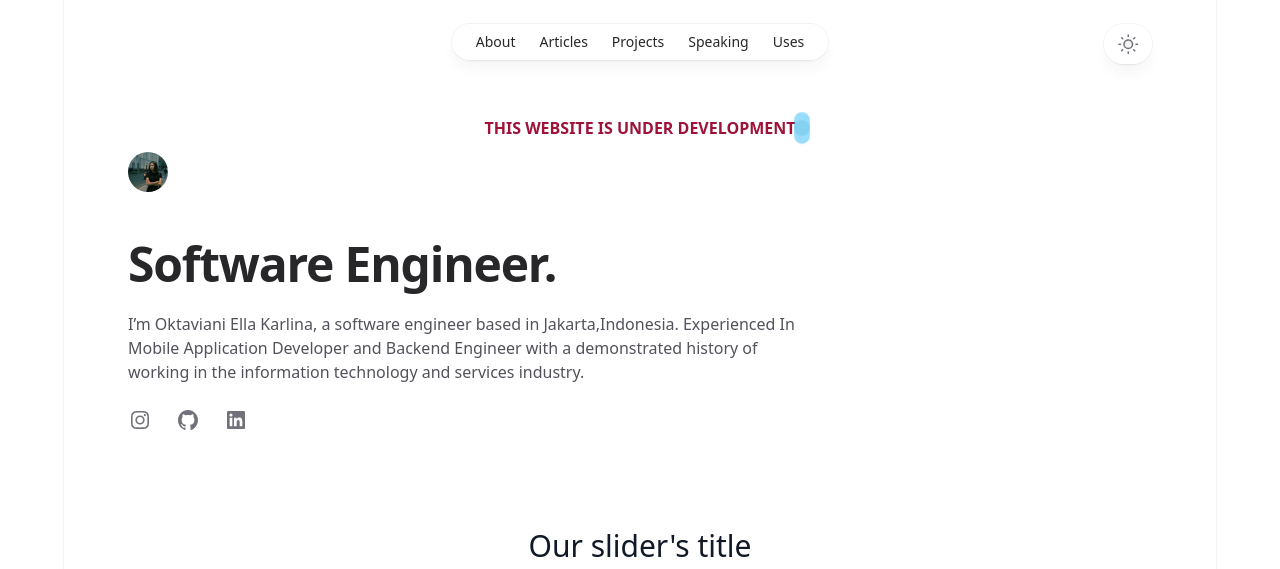
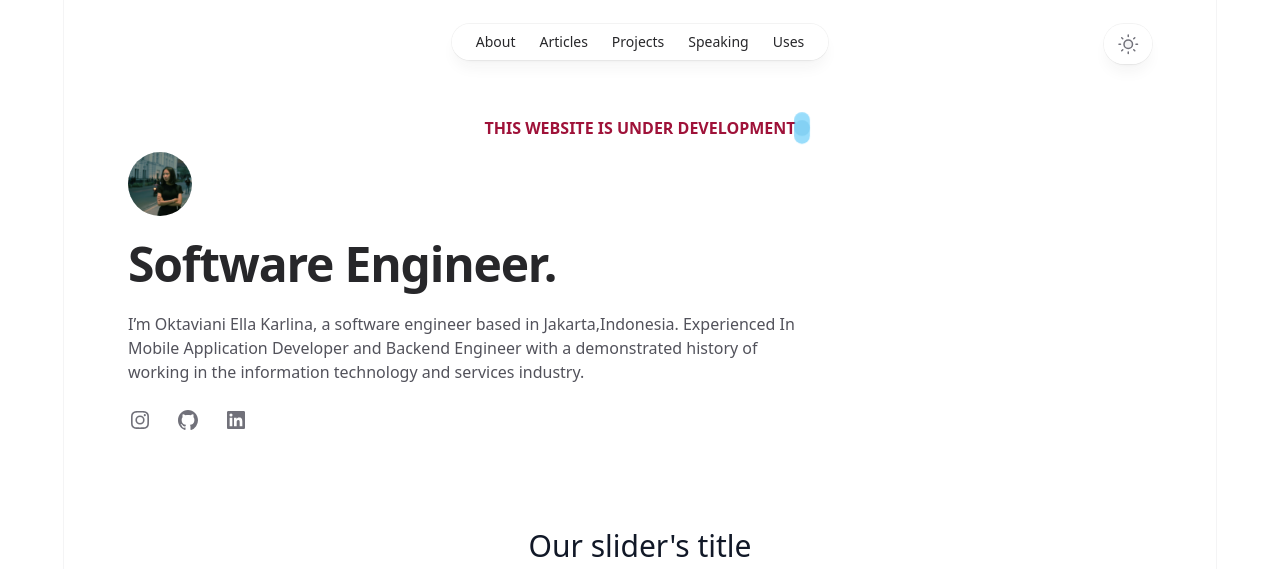
Before and after one commit to ellakarlina444/tailwind, a website built with webpack: page dist/index.html in a window 1280 px wide. Shown: the top 569 px of the page. Built offline with nearby package versions, Linux system fonts and the light colour scheme; files whose address does not match are found by name.

Commit message:
fixed app bar

```diff
--- a/dist/index.html
+++ b/dist/index.html
@@ -45,7 +45,7 @@
                                     <div class="topmenu">
                                         <div class="relative">
                                             <div class="absolute left-0 top-3 origin-left transition-opacity h-10 w-10 rounded-full bg-white/90 p-0.5 shadow-lg shadow-zinc-800/5 ring-1 ring-zinc-900/5 backdrop-blur dark:bg-zinc-800/90 dark:ring-white/10" style="opacity:var(--avatar-border-opacity, 0);transform:var(--avatar-border-transform)">
-                                            </div><a aria-label="Home" class="block h-16 w-16 origin-left pointer-events-auto" style="transform:var(--avatar-image-transform)" href="/"><img id="ella" src="src/images/icons/ella/ella-80-2.png" alt="" fetchpriority="high" width="512" height="512" decoding="async" data-nimg="1" class="rounded-full bg-zinc-100 object-cover dark:bg-zinc-800 h-16 w-16" style="color:transparent" sizes="4rem"></a>
+                                            </div><a aria-label="Home" class="block h-16 w-16 origin-left pointer-events-auto" style="transform:var(--avatar-image-transform)" href="/"><img id="ella" src="src/images/icons/ella/ella-80-2.png" alt="" fetchpriority="high" width="512" height="512" decoding="async" data-nimg="1" class="" style="color:transparent" sizes="4rem"></a>
                                         </div>
 
                                     </div>
--- a/dist/src/index.js
+++ b/dist/src/index.js
@@ -35,6 +35,9 @@ window.addEventListener("scroll", function () {
 
     if(shouldToggle){
         document.getElementById("ella").setAttribute("class","stylesticky")
+    }else{
+        document.getElementById("ella").setAttribute("class","rounded-full bg-zinc-100 object-cover dark:bg-zinc-800 h-16 w-16")
+
     }
     lastScroll = currentScroll;
 });
```
